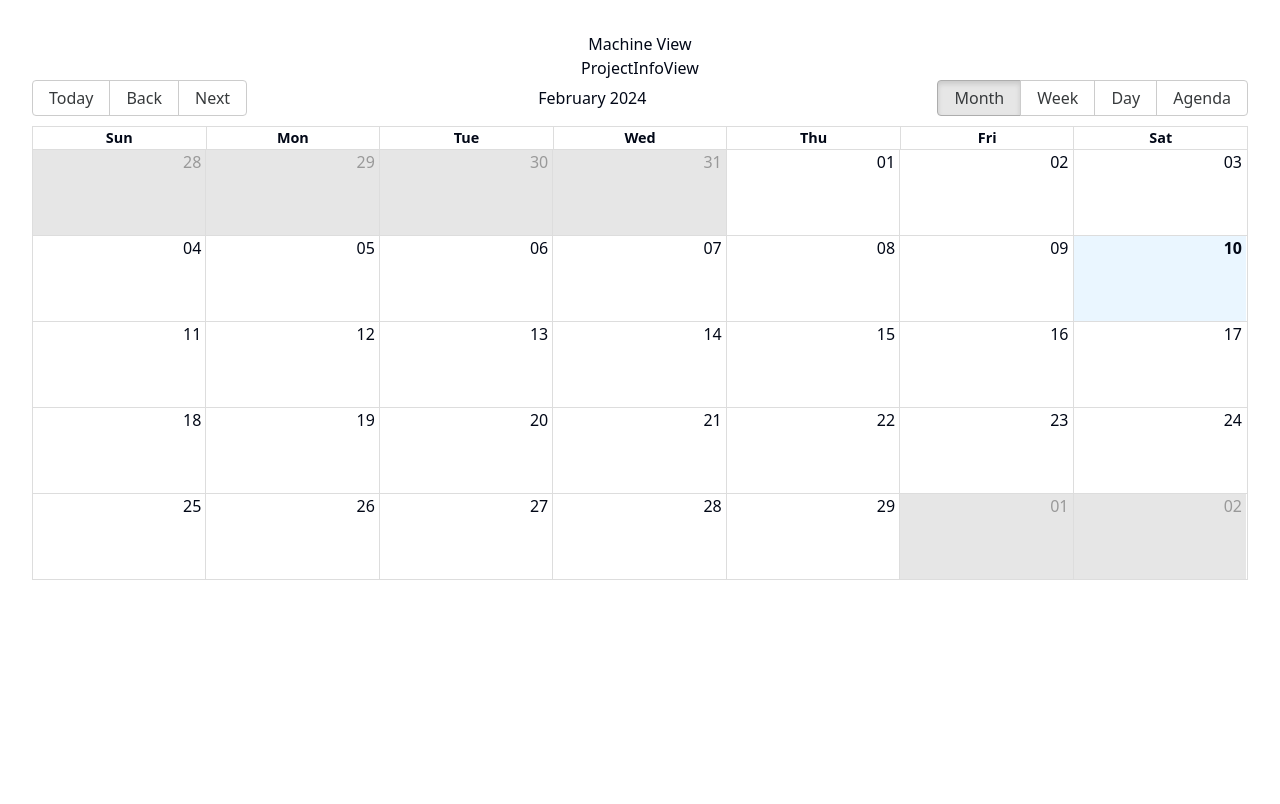
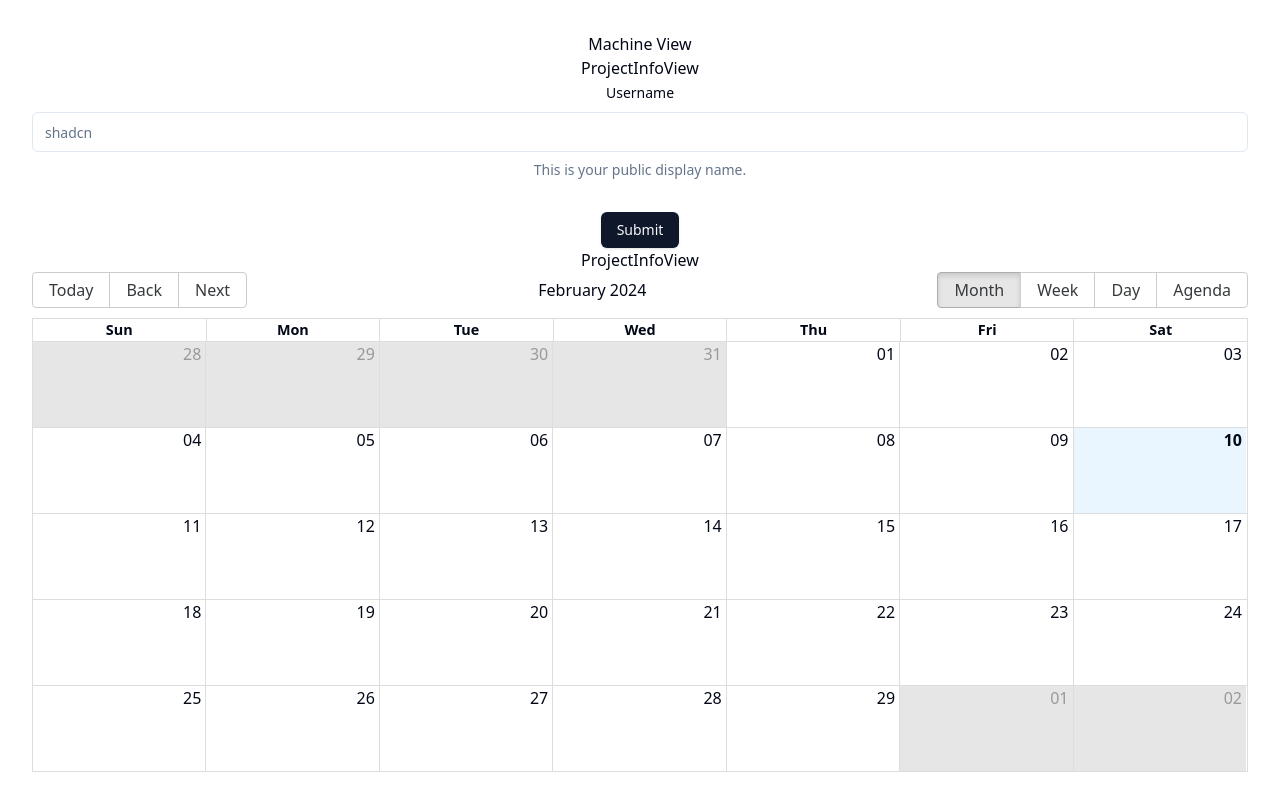
Before and after one commit to goblincore/shoptalk-client, a React (Vite) app: page / in a window 1280 px wide. Built offline with nearby package versions, Linux system fonts and the light colour scheme.

Commit message:
Add placeholder form components

```diff
--- a/src/App.tsx
+++ b/src/App.tsx
@@ -3,6 +3,7 @@
 import viteLogo from "/vite.svg";
 import "./App.css";
 import MachineView from "./views/MachineView";
+import ProjectInfoView from "./views/ProjectInfoView";
 import CalendarView from "./views/CalendarView";
 function App() {
   const [count, setCount] = useState(0);
@@ -10,6 +11,7 @@
   return (
     <>
       <MachineView />
+      <ProjectInfoView />
       <CalendarView />
     </>
   );
--- /dev/null
+++ b/src/components/forms/ProjectInfoForm.tsx
@@ -0,0 +1,64 @@
+import {
+  FormItem,
+  FormField,
+  FormLabel,
+  FormMessage,
+  FormControl,
+  FormDescription,
+  Form,
+} from "../ui/Form";
+import { useForm } from "react-hook-form";
+import { Input } from "@/components/ui/input";
+import { Button } from "../ui/button";
+import { zodResolver } from "@hookform/resolvers/zod";
+import { z } from "zod";
+
+const formSchema = z.object({
+  username: z.string().min(2, {
+    message: "Username must be at least 2 characters.",
+  }),
+});
+
+
+const ProjectInfoForm: React.FC = () => {
+    // 1. Define your form.
+    const form = useForm<z.infer<typeof formSchema>>({
+        resolver: zodResolver(formSchema),
+        defaultValues: {
+          username: "",
+        },
+      });
+
+      // 2. Define a submit handler.
+      function onSubmit(values: z.infer<typeof formSchema>) {
+        // Do something with the form values.
+        // ✅ This will be type-safe and validated.
+        console.log(values);
+      }
+
+  return (
+    <Form {...form}>
+      <form onSubmit={form.handleSubmit(onSubmit)} className="space-y-8">
+        <FormField
+          control={form.control}
+          name="username"
+          render={({ field }) => (
+            <FormItem>
+              <FormLabel>Username</FormLabel>
+              <FormControl>
+                <Input placeholder="shadcn" {...field} />
+              </FormControl>
+              <FormDescription>
+                This is your public display name.
+              </FormDescription>
+              <FormMessage />
+            </FormItem>
+          )}
+        />
+        <Button type="submit">Submit</Button>
+      </form>
+    </Form>
+  );
+};
+
+export default ProjectInfoForm;
--- /dev/null
+++ b/src/components/ui/button.tsx
@@ -0,0 +1,57 @@
+import * as React from "react"
+import { Slot } from "@radix-ui/react-slot"
+import { cva, type VariantProps } from "class-variance-authority"
+
+import { cn } from "@/lib/utils"
+
+const buttonVariants = cva(
+  "inline-flex items-center justify-center whitespace-nowrap rounded-md text-sm font-medium transition-colors focus-visible:outline-none focus-visible:ring-1 focus-visible:ring-ring disabled:pointer-events-none disabled:opacity-50",
+  {
+    variants: {
+      variant: {
+        default:
+          "bg-primary text-primary-foreground shadow hover:bg-primary/90",
+        destructive:
+          "bg-destructive text-destructive-foreground shadow-sm hover:bg-destructive/90",
+        outline:
+          "border border-input bg-background shadow-sm hover:bg-accent hover:text-accent-foreground",
+        secondary:
+          "bg-secondary text-secondary-foreground shadow-sm hover:bg-secondary/80",
+        ghost: "hover:bg-accent hover:text-accent-foreground",
+        link: "text-primary underline-offset-4 hover:underline",
+      },
+      size: {
+        default: "h-9 px-4 py-2",
+        sm: "h-8 rounded-md px-3 text-xs",
+        lg: "h-10 rounded-md px-8",
+        icon: "h-9 w-9",
+      },
+    },
+    defaultVariants: {
+      variant: "default",
+      size: "default",
+    },
+  }
+)
+
+export interface ButtonProps
+  extends React.ButtonHTMLAttributes<HTMLButtonElement>,
+    VariantProps<typeof buttonVariants> {
+  asChild?: boolean
+}
+
+const Button = React.forwardRef<HTMLButtonElement, ButtonProps>(
+  ({ className, variant, size, asChild = false, ...props }, ref) => {
+    const Comp = asChild ? Slot : "button"
+    return (
+      <Comp
+        className={cn(buttonVariants({ variant, size, className }))}
+        ref={ref}
+        {...props}
+      />
+    )
+  }
+)
+Button.displayName = "Button"
+
+export { Button, buttonVariants }
--- /dev/null
+++ b/src/components/ui/input.tsx
@@ -0,0 +1,25 @@
+import * as React from "react"
+
+import { cn } from "@/lib/utils"
+
+export interface InputProps
+  extends React.InputHTMLAttributes<HTMLInputElement> {}
+
+const Input = React.forwardRef<HTMLInputElement, InputProps>(
+  ({ className, type, ...props }, ref) => {
+    return (
+      <input
+        type={type}
+        className={cn(
+          "flex h-10 w-full rounded-md border border-input bg-background px-3 py-2 text-sm ring-offset-background file:border-0 file:bg-transparent file:text-sm file:font-medium placeholder:text-muted-foreground focus-visible:outline-none focus-visible:ring-2 focus-visible:ring-ring focus-visible:ring-offset-2 disabled:cursor-not-allowed disabled:opacity-50",
+          className
+        )}
+        ref={ref}
+        {...props}
+      />
+    )
+  }
+)
+Input.displayName = "Input"
+
+export { Input }
--- a/src/views/ProjectInfoView.tsx
+++ b/src/views/ProjectInfoView.tsx
@@ -1,7 +1,10 @@
+import ProjectInfoForm from "../components/forms/ProjectInfoForm";
+
 const ProjectInfoView: React.FC = () => {
   return (
     <section>
       <p>ProjectInfoView</p>
+      <ProjectInfoForm />
     </section>
   );
 };
```
